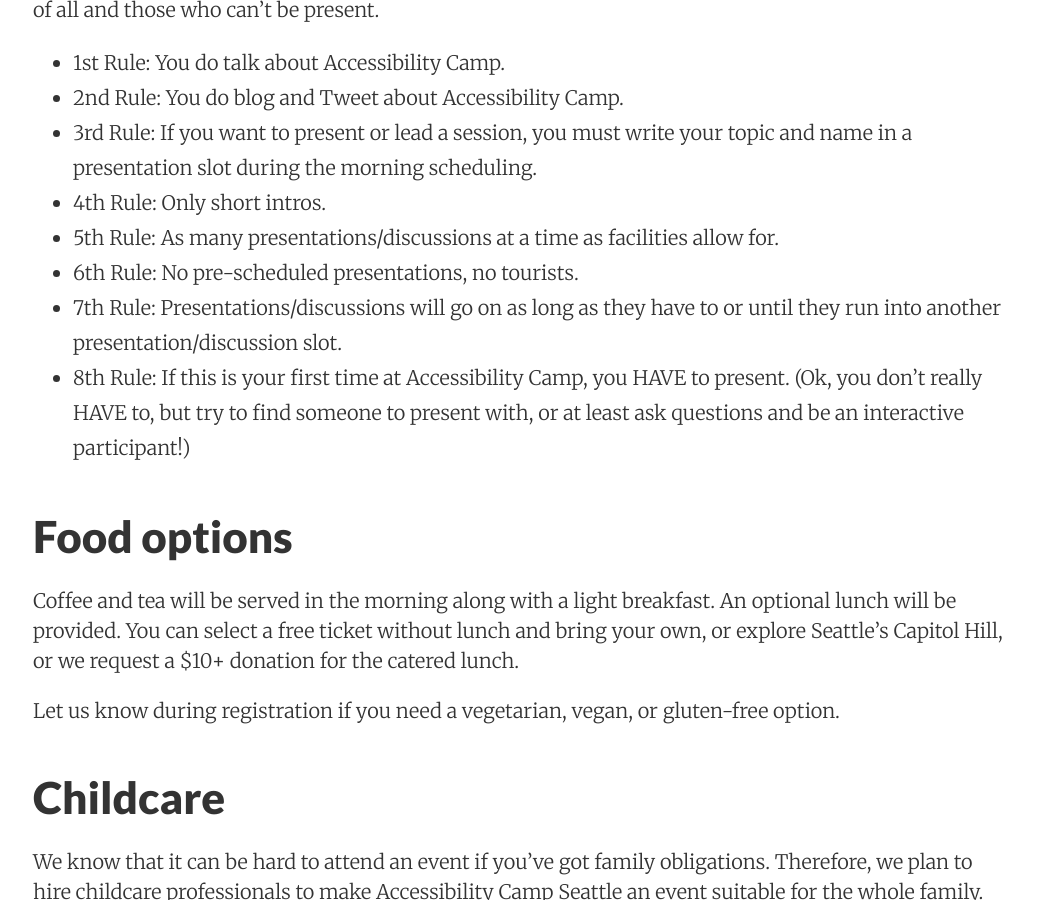
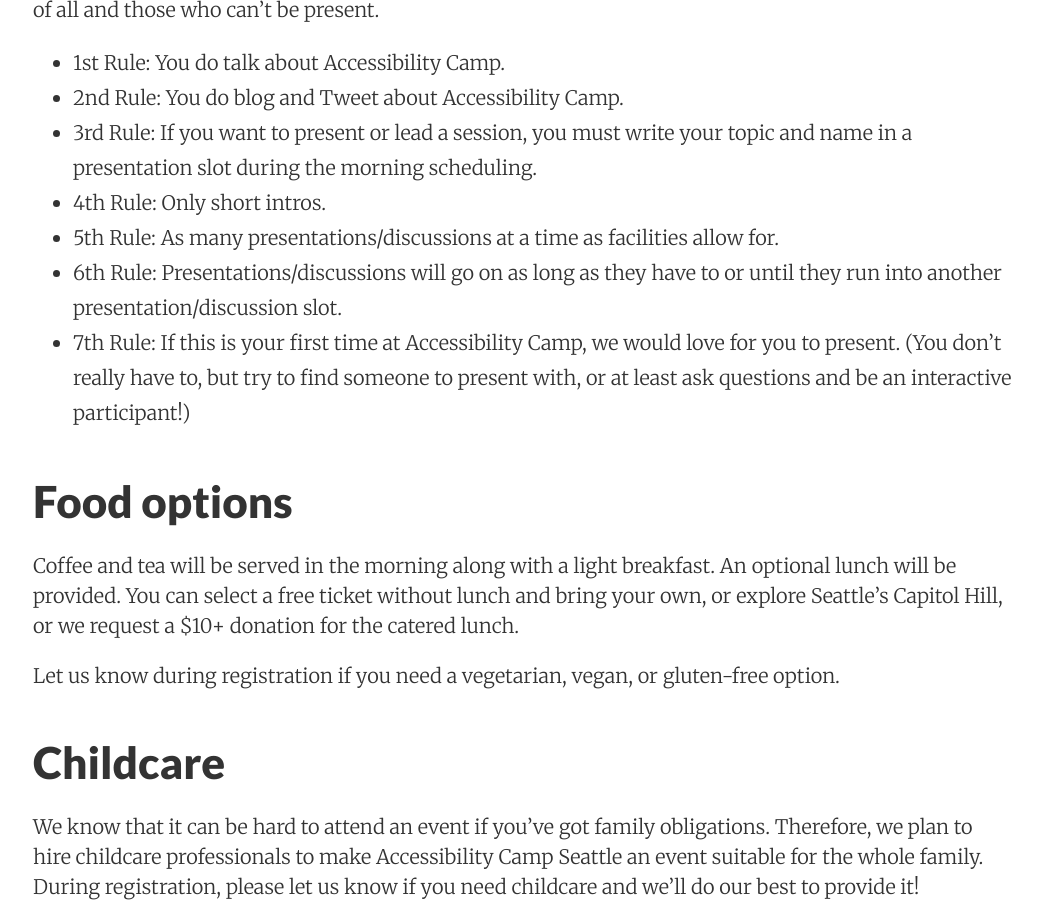
Before and after one commit to marcysutton/a11ycamp-jekyll, a Jekyll site: the page built from event-info.md, in a window 1280 px wide and 900 px high, scrolled down 1231 px. Shown: the whole window, without its empty margins (117-1159 px from the left). Built offline with Jekyll 4.4.1, drawn with Linux system fonts in a browser that asks for light colours; comment, search, counter and statistics services are not loaded.

Commit message:
update event info

```diff
--- a/event-info.md
+++ b/event-info.md
@@ -27,9 +27,8 @@
 - 3rd Rule: If you want to present or lead a session, you must write your topic and name in a presentation slot during the morning scheduling.
 - 4th Rule: Only short intros.
 - 5th Rule: As many presentations/discussions at a time as facilities allow for.
-- 6th Rule: No pre-scheduled presentations, no tourists.
-- 7th Rule: Presentations/discussions will go on as long as they have to or until they run into another presentation/discussion slot.
-- 8th Rule: If this is your first time at Accessibility Camp, you HAVE to present. (Ok, you don’t really HAVE to, but try to find someone to present with, or at least ask questions and be an interactive participant!)
+- 6th Rule: Presentations/discussions will go on as long as they have to or until they run into another presentation/discussion slot.
+- 7th Rule: If this is your first time at Accessibility Camp, we would love for you to present. (You don’t really have to, but try to find someone to present with, or at least ask questions and be an interactive participant!)
 
 <h2 id="food-info" tabindex="-1">Food options</h2>
 
```
